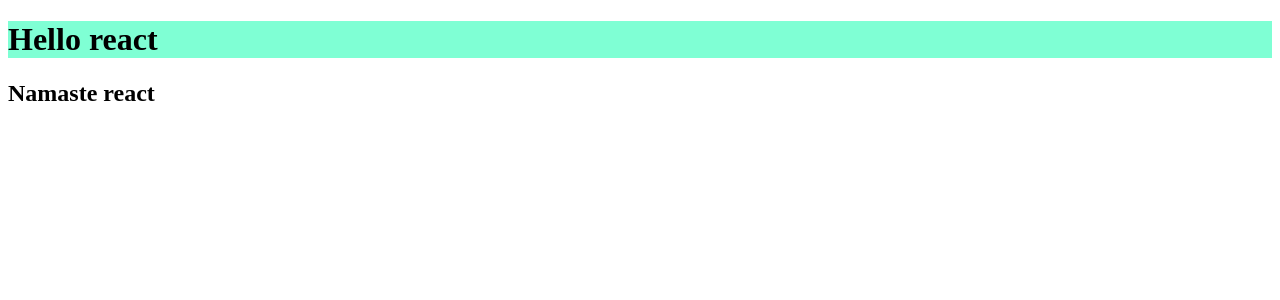
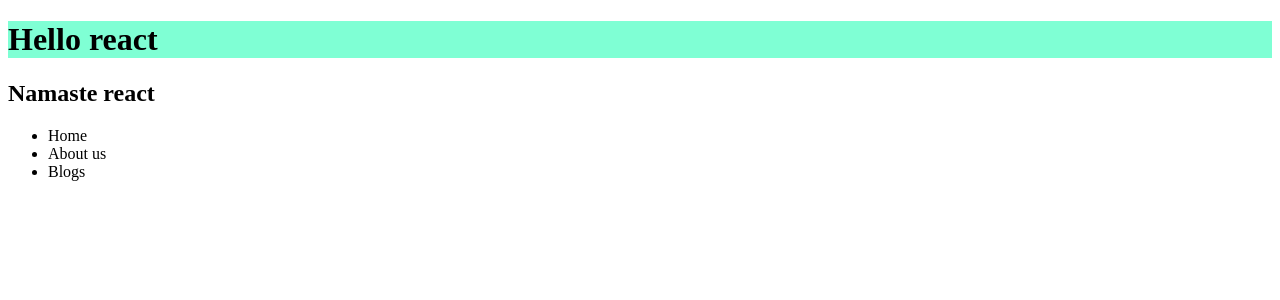
Before and after one commit to thesakshijaiswal/namsteReact, a React (Vite) app: page / in a window 1280 px wide. Shown: the top 300 px of the page. Built offline with nearby package versions, Linux system fonts and the light colour scheme.

Commit message:
create elements using jsx

```diff
--- a/App.js
+++ b/App.js
@@ -11,9 +11,17 @@ const heading2 = React.createElement(
   { id: "title", key: "h2" },
   "Namaste react",
 );
+const heading3 = (
+  <ul>
+    <li>Home</li>
+    <li>About us </li>
+    <li>Blogs </li>
+  </ul>
+);
 const container = React.createElement("div", { id: "container" }, [
   heading,
   heading2,
+  heading3,
 ]);
 const root = ReactDOM.createRoot(document.getElementById("root"));
 root.render(container);
```
